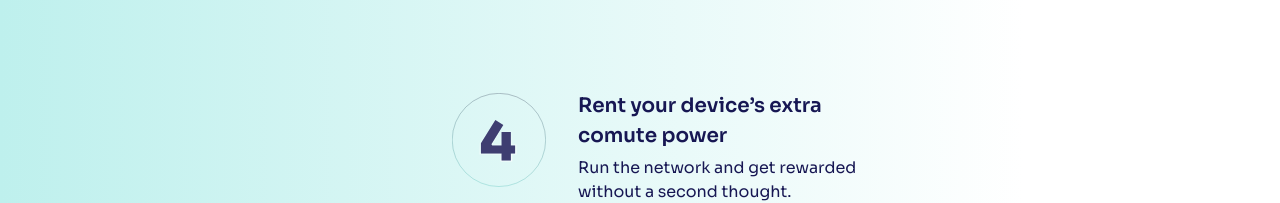
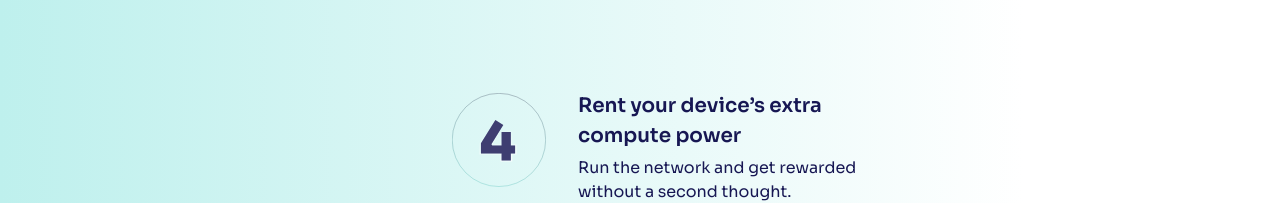
Before and after one commit to koii-network/homepage, a Next.js app: page /earn in a window 1280 px wide. Shown: the part 1792-1995 px from the top of the page. Built offline with nearby package versions, Linux system fonts and the light colour scheme.

Commit message:
fix compute typo

```diff
--- a/components/earn/steps/index.tsx
+++ b/components/earn/steps/index.tsx
@@ -217,7 +217,7 @@ export const Steps = () => {
                 imgSrc="/images/earn/step4_big.svg"
                 width="w-[172.5px]"
                 height="h-[172.5px]"
-                title="Rent your device’s extra comute power"
+                title="Rent your device’s extra compute power"
                 description="Run the network and get rewarded without a second thought."
                 alt="destorage"
                 className="items-end md:ml-[10rem] pr-[4rem] lg:pr-0"
@@ -268,7 +268,7 @@ export const Steps = () => {
               imgSrc="/images/earn/step4_big.svg"
               width="w-[172.5px]"
               height="h-[172.5px]"
-              title="Rent your device’s extra comute power"
+              title="Rent your device’s extra compute power"
               description="Run the network and get rewarded without a second thought."
               alt="destorage"
               className="items-end md:ml-[10rem] pr-[4rem] lg:pr-0"
@@ -438,7 +438,7 @@ export const Steps = () => {
         </div>
         <div className={`flex flex-col mx-[2rem]`}>
           <p className="text-[20px] font-semibold">
-            Rent your device’s extra comute power
+            Rent your device’s extra compute power
           </p>
           <p className="text-[16px] pt-[20px] max-w-[326px]">
             Rent the extra compute power on your laptop or desktop (mobile
```
